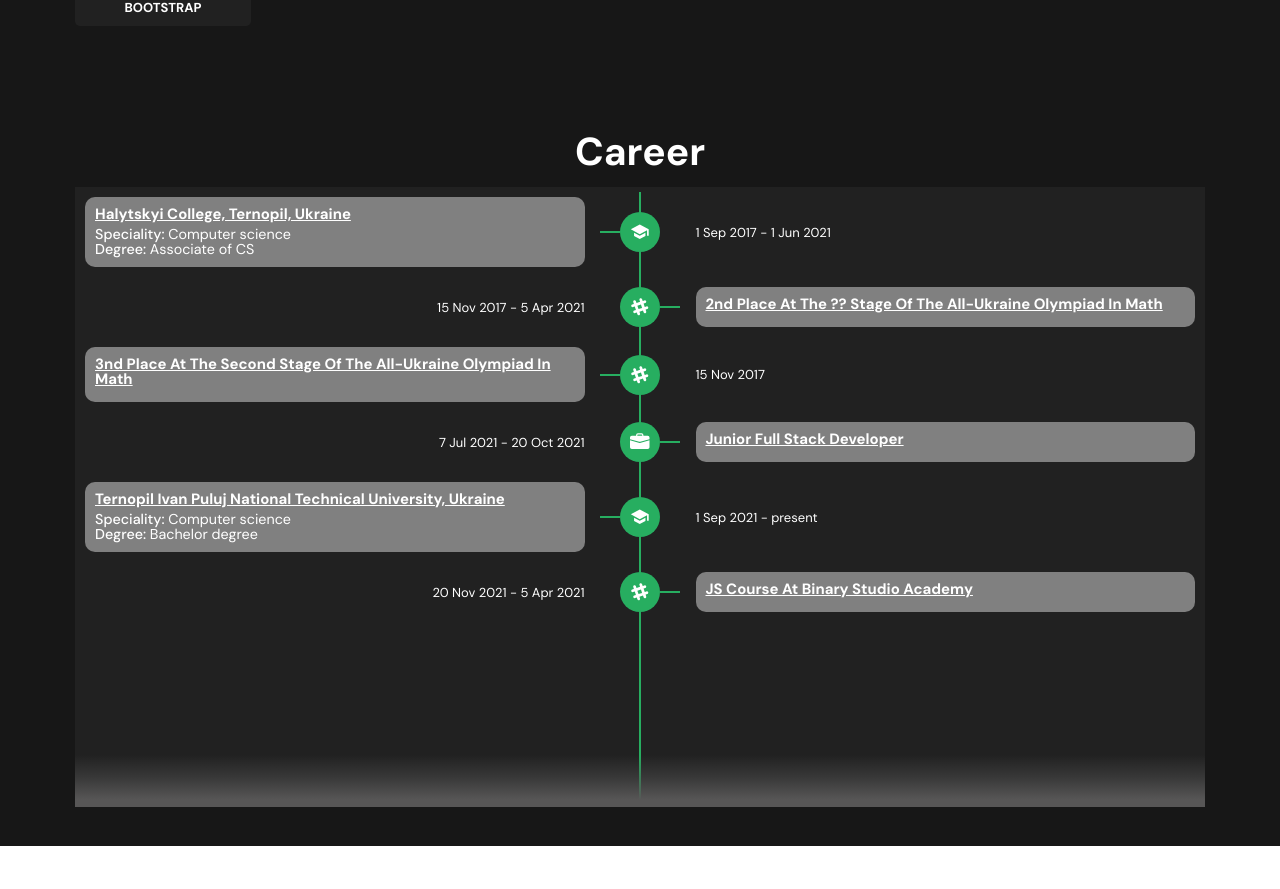
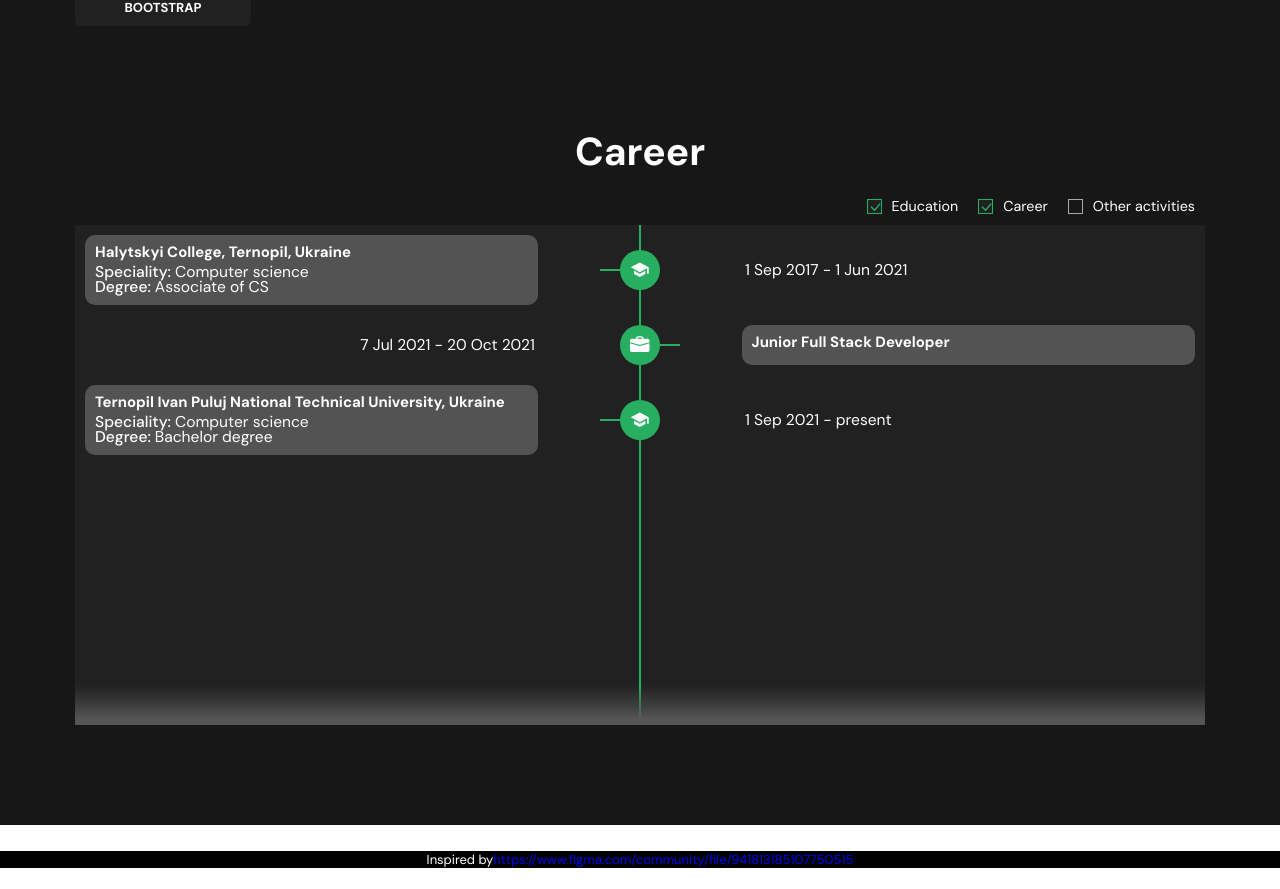
Before and after one commit to AndriyCh1/my-portfolio, a React (Create React App) app: page / in a window 1280 px wide. Shown: the part 1637-2526 px from the top of the page. After the commit the page ends 2505 px from the top, so only its background shows below. Built offline with nearby package versions, Linux system fonts and the light colour scheme.

Commit message:
feat: make career-section responsive

```diff
--- a/src/components/career-section.tsx
+++ b/src/components/career-section.tsx
@@ -1,6 +1,7 @@
-import React, { Fragment, useEffect, useState } from 'react';
+import React, { Fragment, useCallback, useEffect, useState } from 'react';
 
 import Section from './section';
+import CheckBox from './check-box';
 
 import { BsFillBriefcaseFill as CareerIcon } from 'react-icons/bs';
 import { MdSchool as EducationIcon } from 'react-icons/md';
@@ -14,18 +15,95 @@ import timeline, {
 
 import { formatDate } from '../utils/date';
 
+enum FILTERS {
+  education = 'EDUCATION',
+  career = 'CAREER',
+  activity = 'ACTIVITY',
+}
+
 const CareerSection = () => {
+  const initFilter = {
+    education: true,
+    activity: false,
+    career: true,
+  };
+
+  // TODO: solve problem with useEffect and that instead of this
+  const sortedData = timeline.sortByDate(timeline.groupByDate(timeline.getAll()));
+  const [filter, setFilter] = useState(initFilter);
   const [pathData, setPathData] = useState<IPathInfoByDate[]>([]);
 
+  const changeFilter = (type: string, checked: boolean) => {
+    switch (type) {
+      case FILTERS.education:
+        console.log('education', checked);
+        setFilter({ ...filter, education: checked });
+        break;
+      case FILTERS.career:
+        console.log('career', checked);
+        setFilter({ ...filter, career: checked });
+        break;
+      case FILTERS.activity:
+        console.log('activity', checked);
+        setFilter({ ...filter, activity: checked });
+        break;
+      default:
+        break;
+    }
+  };
+
+  const updateData = useCallback((): IPathInfoByDate[] => {
+    let tempData = sortedData;
+
+    if (!filter.education && !filter.career && !filter.activity) {
+      return [];
+    }
+
+    if (!filter.education) {
+      tempData = tempData.map((data) => ({ ...data, education: undefined }));
+    }
+
+    if (!filter.career) {
+      tempData = tempData.map((data) => ({ ...data, career: undefined }));
+    }
+
+    if (!filter.activity) {
+      tempData = tempData.map((data) => ({ ...data, activity: undefined }));
+    }
+
+    return tempData;
+  }, [filter, setPathData]);
+
+  // TODO: ref: [solve problem with useEffect and that instead of this]
+  // useEffect(() => {
+  //   const groupedData = timeline.groupByDate(timeline.getAll());
+  //   const sortedData = timeline.sortByDate(groupedData);
+  //   setPathData(sortedData);
+  // }, []);
+
   useEffect(() => {
-    const groupedData = timeline.groupByDate(timeline.getAll());
-    const sortedData = timeline.sortByDate(groupedData);
-    setPathData(sortedData);
-  }, []);
+    setPathData(updateData());
+  }, [updateData]);
 
   return (
     <Section title={'Career'} className="career">
-      {/*<div className="career-filters">filters</div>*/}
+      <div className="career-filters">
+        <CheckBox
+          checked={filter.education}
+          label="Education"
+          onChange={(input) => changeFilter(FILTERS.education, Boolean(input?.checked))}
+        />
+        <CheckBox
+          checked={filter.career}
+          label="Career"
+          onChange={(input) => changeFilter(FILTERS.career, Boolean(input?.checked))}
+        />
+        <CheckBox
+          checked={filter.activity}
+          label="Other activities"
+          onChange={(input) => changeFilter(FILTERS.activity, Boolean(input?.checked))}
+        />
+      </div>
       <div className="career-path">
         <div className="career-path__wrapper">
           {pathData.map((pathItem, index) => (
@@ -35,9 +113,15 @@ const CareerSection = () => {
               {pathItem.activity && <ActivityItem activity={{ ...pathItem.activity }} />}
             </Fragment>
           ))}
+          {pathData.length ? (
+            <>
+              <span className="career-path__central-line"></span>
+              <span className="career-path__mute"></span>
+            </>
+          ) : (
+            <div className="career-path__empty">No data, make sure. that at least on filter is chosen =)</div>
+          )}
         </div>
-        <span className="career-path__central-line"></span>
-        <span className="career-path__mute"></span>
       </div>
     </Section>
   );
@@ -51,7 +135,6 @@ interface IPathItemProps {
 }
 
 const PathItemWrapper: React.FC<IPathItemProps> = ({ children, icon, startDate, endDate }) => {
-
   const date =
     endDate && !(startDate < endDate || startDate > endDate)
       ? `${formatDate(startDate)}`
@@ -59,9 +142,13 @@ const PathItemWrapper: React.FC<IPathItemProps> = ({ children, icon, startDate,
 
   return (
     <div className="career-path__item">
-      <div className="career-path__item__content">{children}</div>
-      <div className="career-path__item__icon">{icon}</div>
-      <div className="career-path__item__date">{`${date}`}</div>
+      <div className="career-path__item__wrapper">
+        <div className="career-path__item__icon start-place"></div>
+        <div className="career-path__item__content">{children}</div>
+        <div className="career-path__item__icon center-place"></div>
+        <div className="career-path__item__icon__wrapper">{icon}</div>
+        <div className="career-path__item__date">{date}</div>
+      </div>
     </div>
   );
 };
--- /dev/null
+++ b/src/components/check-box.tsx
@@ -0,0 +1,30 @@
+import React, {useRef} from 'react';
+import { BsCheckLg as CheckIcon } from 'react-icons/bs';
+
+interface IProps {
+  label: string;
+  checked?: boolean;
+  onChange?: (e: HTMLInputElement | null) => void;
+}
+
+const CheckBox: React.FC<IProps> = ({ label, checked, onChange }) => {
+  const inputRef = useRef(null);
+
+  const handleOnChange = () => {
+    if (onChange) {
+      onChange(inputRef.current);
+    }
+  };
+
+  return (
+    <label className="checkbox">
+      <input type="checkbox" ref={inputRef} onChange={handleOnChange} checked={checked} />
+      <span className="checkbox__checkmark">
+        <CheckIcon className="checkbox__checkmark__icon" />
+      </span>
+      {label}
+    </label>
+  );
+};
+
+export default CheckBox;
--- a/src/components/footer.tsx
+++ b/src/components/footer.tsx
@@ -1,7 +1,14 @@
 import React from 'react';
 
 const Footer = () => {
-  return <div>Footer</div>;
+  return (
+    <footer className="footer" style={{ textAlign: 'center', background: 'black' }}>
+      Inspired by
+      <a href="https://www.figma.com/community/file/941813185107750515">
+        https://www.figma.com/community/file/941813185107750515
+      </a>
+    </footer>
+  );
 };
 
 export default Footer;
--- a/src/components/intro-section.tsx
+++ b/src/components/intro-section.tsx
@@ -6,8 +6,8 @@ import Button from './button';
 
 const IntroSection = () => {
   return (
-    <Section>
-      <div className="intro">
+    <Section className="intro">
+      {/*<div className="intro">*/}
         <div className="intro__info">
           <h2 className="intro__info__title">
             Hi, I am <span>Chekanovskyi Andrii</span>
@@ -25,7 +25,7 @@ const IntroSection = () => {
         <div className="intro__image">
           <img src={IntroPhoto} alt="" />
         </div>
-      </div>
+      {/*</div>*/}
     </Section>
   );
 };
--- a/src/sass/components/_career-section.scss
+++ b/src/sass/components/_career-section.scss
@@ -1,36 +1,37 @@
 .career {
   padding-bottom: 100px;
-  height: 90vh;
+}
+
+.career-filters {
+  @include flex(center, flex-end);
+  padding: 10px;
+  font-size: 1.1rem;
+  gap: 20px;
+
+  @include mobile {
+    justify-content: center;
+  }
 }
 
 .career-path {
-  width: 100%;
-  height: 100%;
+  height: 500px;
   background-color: $bg-second-color;
-  z-index: 91;
+  padding-bottom: 30px;
   position: relative;
 
   &__wrapper {
     overflow-y: scroll;
     width: inherit;
     height: inherit;
-    -ms-overflow-style: none;  /* Internet Explorer 10+ */
-    scrollbar-width: none;  /* Firefox */
+    -ms-overflow-style: none; /* Internet Explorer 10+ */
+    scrollbar-width: none; /* Firefox */
+
+    //@include flex(unset, space-between);
+    //flex-direction: column;
   }
 
   &__wrapper::-webkit-scrollbar {
-    display: none;  /* Safari and Chrome */
-  }
-
-  &__central-line {
-    position: absolute;
-    top: 50%;
-    left: 50%;
-    width: 2px;
-    height: calc(100% - 10px);
-    background-color: $green-color;
-    transform: translate(-50%, -50%);
-    z-index: 90;
+    display: none; /* Safari and Chrome */
   }
 
   &__mute {
@@ -38,25 +39,34 @@
     right: 0;
     left: 0;
     bottom: 0;
-    background: rgb(0,0,0);
-    background: linear-gradient(0, rgba(87,86,86,1) 14%,  rgba(79,79,79,0.5), rgba(213,213,213,0) 100%);
+    background: rgb(0, 0, 0);
+    background: linear-gradient(
+      0,
+      rgba(87, 86, 86, 1) 14%,
+      rgba(79, 79, 79, 0.5),
+      rgba(213, 213, 213, 0) 100%
+    );
     height: calc(10% - 10px);
     z-index: 100;
   }
 
   &__item {
-    padding: 10px;
-    @include flex(center, flex-start);
+    &__wrapper {
+      @include flex(center, center);
       position: relative;
-    z-index: 100;
+    }
 
     &__content {
-      width: 45%;
       padding: 10px;
-      background-color: grey;
+      margin: 10px;
+      width: calc(50% - 20px);
+      background-color: $grey-color;
       border-radius: 10px;
-      margin-right: 10%;
-      font-size: 1.1rem;
+      font-size: 1.2rem;
+
+      @include tablet {
+        width: calc(60% - 20px);
+      }
 
       p {
         line-height: 15px;
@@ -71,51 +81,129 @@
         font-size: 1.15rem;
         text-transform: capitalize;
         margin-bottom: 5px;
-        text-decoration: underline;
       }
     }
 
-    &:nth-child(even) &__content {
-      margin-right: 0;
-      margin-left: 10%;
-    }
+    &__icon {
+      @include flex(center, center);
 
-    &__icon {
+      &__wrapper {
+        @include flex(center, center);
+        width: 40px;
+        height: 40px;
+        border-radius: 50%;
+        background-color: $green-color;
+        font-size: 1.5rem;
+        z-index: 91;
+
         position: absolute;
         top: 50%;
         left: 50%;
         transform: translate(-50%, -50%);
-      width: 40px;
-      height: 40px;
-      border-radius: 50%;
-      background-color: $green-color;
-      @include flex(center, center);
-      font-size: 1.5rem;
+
+        @include tablet {
+          left: 65%;
+        }
+
+        @include mobile {
+          left: calc(20% / 2);
+        }
 
         &:before {
           position: absolute;
-        content: "";
+          content: '';
           top: 50%;
           left: 0;
           transform: translate(-100%, -50%);
           width: calc(100% - 20px);
           height: 2px;
           background-color: $green-color;
+          z-index: 100;
+
+          @include mobile {
+            display: none;
+          }
         }
       }
 
-    &:nth-child(even) {
-      flex-direction: row-reverse;
+      &.center-place {
+        width: 20%;
+
+        @include tablet {
+          width: 15%;
         }
 
-    &:nth-child(even) &__icon:before {
+        @include mobile {
+          width: 0;
+        }
+      }
+
+      &.start-place {
+        width: 0;
+
+        @include mobile {
+          width: 20%;
+        }
+      }
+    }
+
+    &__date {
+      width: 50%;
+      padding: 10px;
+      font-size: 1.2rem;
+
+      @include tablet {
+        width: 30%;
+      }
+    }
+
+    &:nth-child(even) > &__wrapper {
+      flex-direction: row-reverse;
+
+      @include tablet {
+        flex-direction: row;
+      }
+    }
+
+    &:nth-child(even) &__date {
+      text-align: end;
+
+      @include tablet {
+        text-align: start;
+      }
+    }
+
+    &:nth-child(even) &__icon__wrapper:before {
       left: 100%;
       transform: translate(0, -50%);
     }
+  }
 
-    &__date {
-      justify-self: flex-end;
-      font-size: 1rem;
+  &__central-line {
+    position: absolute;
+    top: 50%;
+    left: 50%;
+    width: 2px;
+    height: 100%;
+    background-color: $green-color;
+    transform: translate(-50%, -50%);
+    z-index: 90;
+
+    @include tablet {
+      left: 65%;
+    }
+
+    @include mobile {
+      left: calc(20% / 2);
+      transform: translate(-50%, -50%);
     }
   }
+
+  &__empty {
+    position: absolute;
+    top: 50%;
+    left: 50%;
+    transform: translate(-50%, -50%);
+    font-size: 1.3rem;
   }
+}
--- /dev/null
+++ b/src/sass/components/_checkbox.scss
@@ -0,0 +1,35 @@
+.checkbox {
+  @include flex(center, flex-start);
+
+  cursor: pointer;
+
+  input {
+    position: absolute;
+    opacity: 0;
+    cursor: pointer;
+    height: 0;
+    width: 0;
+  }
+
+  &__checkmark {
+    margin-right: 10px;
+    height: 15px;
+    width: 15px;
+    border: 1px solid $txt-second-color;
+
+    &__icon {
+      transform: scale(0);
+      transition: transform 0.3s ease;
+    }
+  }
+
+  input:checked ~ &__checkmark {
+    background-color: $bg-second-color;
+    border: 1px solid $green-color;
+    color: $green-color;
+  }
+
+  input:checked ~ &__checkmark > &__checkmark__icon {
+    transform: scale(1);
+  }
+}
--- a/src/sass/index.scss
+++ b/src/sass/index.scss
@@ -9,3 +9,4 @@
 @import "components/about-section";
 @import "components/skills-section";
 @import "components/career-section";
+@import "components/checkbox";
```
Lines whose indentation alone changed are shown as unchanged.
